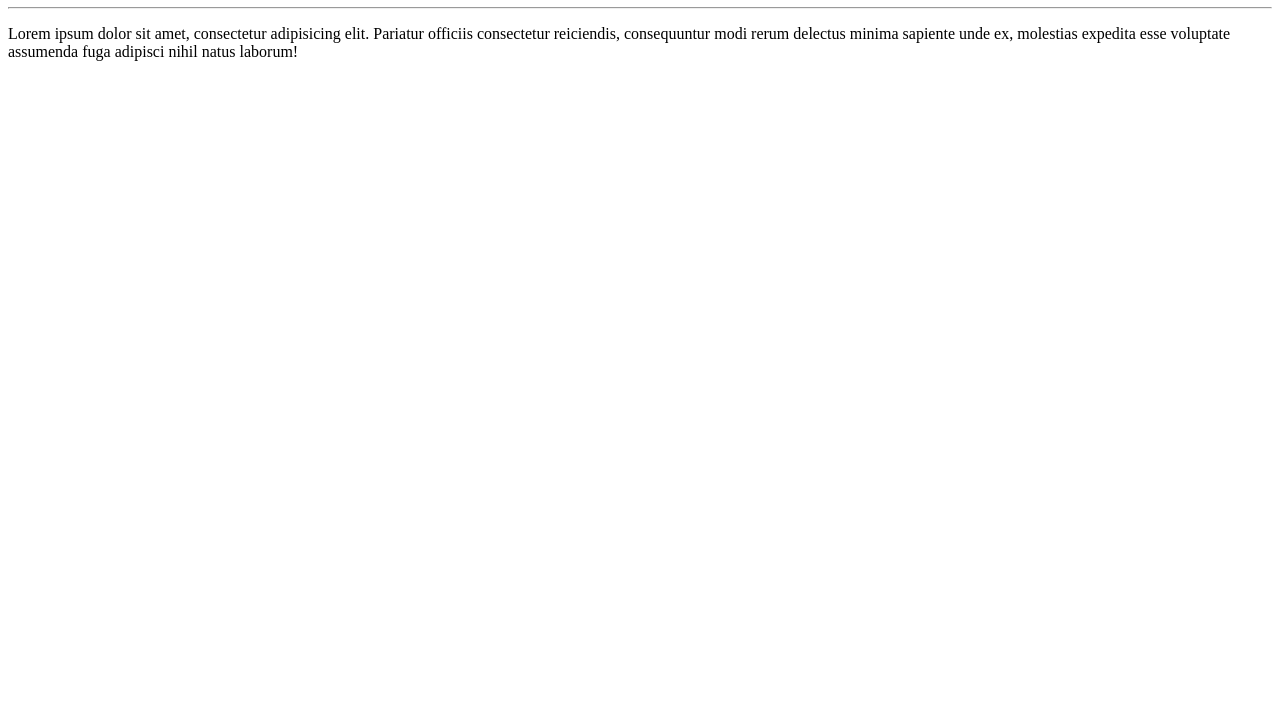
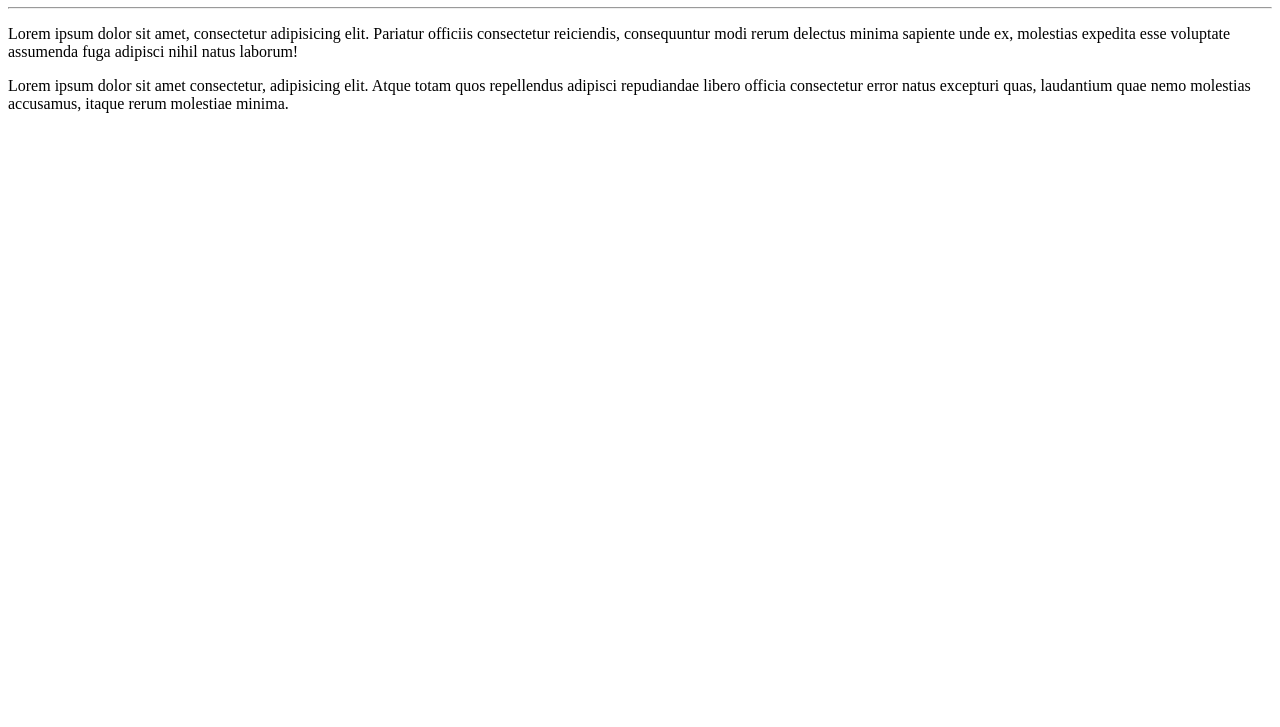
Before and after one commit to fernandorica09/Ola-mundo, a plain HTML site: page site-exemplo/index.html in a window 1280 px wide. Shown: the part 73-800 px from the top of the page. Drawn offline with Linux system fonts and the light colour scheme.

Commit message:
adicionei um parágrafo

```diff
--- a/site-exemplo/index.html
+++ b/site-exemplo/index.html
@@ -9,5 +9,6 @@
     <h1>Olá, mundo!</h1>
     <hr>
 <p>Lorem ipsum dolor sit amet, consectetur adipisicing elit. Pariatur officiis consectetur reiciendis, consequuntur modi rerum delectus minima sapiente unde ex, molestias expedita esse voluptate assumenda fuga adipisci nihil natus laborum!</p>
+<p>Lorem ipsum dolor sit amet consectetur, adipisicing elit. Atque totam quos repellendus adipisci repudiandae libero officia consectetur error natus excepturi quas, laudantium quae nemo molestias accusamus, itaque rerum molestiae minima.</p>
 </body>
 </html>
```
